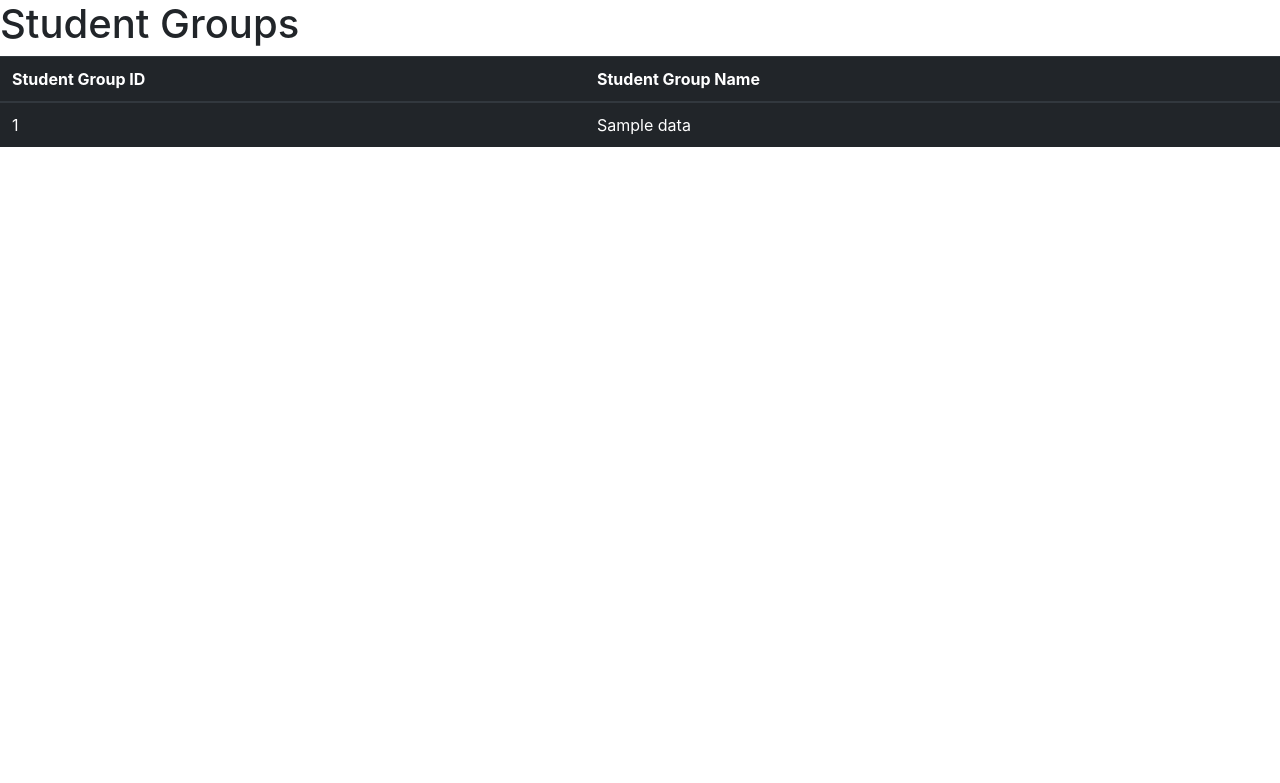
After one commit to jcoeus/xenia, a Flask app: template templates/student_groups.html in a window 1280 px wide. The commit adds this page. Shown: the top 783 px of the page. Run offline with Flask 2, Linux system fonts and the light colour scheme; the template is opened without the code that fills it: most values are stand-ins (such as "Sample title", 1, 10 or a date in 2020); parts of the project's set-up code (start-up, migrations or seed data) failed here and were passed over; some libraries are stand-ins or nearby versions.

Commit message:
Create Student_group page, add buttons that link pages to homepage, modify homepage layout, miscellaneous

```diff
--- a/server.py
+++ b/server.py
@@ -44,6 +44,21 @@ def index():
   context = dict(data = names)
 
   return render_template("index.html", **context)
+
+@app.route('/student_groups')
+def student_groups():
+  cursor = g.conn.execute("SELECT grp_id, grp_name FROM student_group")
+  student_groups = []
+  for result in cursor:
+    temp = []
+    temp.append(result['grp_id'])
+    temp.append(result['grp_name'])
+    student_groups.append(temp)
+  cursor.close()
+
+  context = dict(data = student_groups)
+
+  return render_template("student_groups.html", **context)
 
 @app.route('/events')
 def events():
--- /dev/null
+++ b/templates/student_groups.html
@@ -0,0 +1,27 @@
+<html>
+    <head>
+        <link rel="stylesheet" href="https://maxcdn.bootstrapcdn.com/bootstrap/4.0.0/css/bootstrap.min.css" integrity="sha384-Gn5384xqQ1aoWXA+058RXPxPg6fy4IWvTNh0E263XmFcJlSAwiGgFAW/dAiS6JXm" crossorigin="anonymous">
+    </head>
+    <body>
+        <h1>Student Groups</h1>
+        <table class="table table-dark">
+            <thead>
+                <tr>
+                    <th scope="col">Student Group ID</th>
+                    <th scope="col">Student Group Name</th>
+                </tr>
+            </thead>
+            <tbody>
+                {% if data %}
+                {% for n in data %}
+                <tr>
+                    <td>{{n[0]}}</td>
+                    <td>{{n[1]}}</td>
+                </tr>
+                {% endfor %}
+                {% endif %}
+            </tbody>
+        </table>
+    </body>
+
+</html>
```
Also changed, not shown: static/styles/main.css (+13 -0 lines), templates/index.html (+18 -14 lines), 1 other file.
